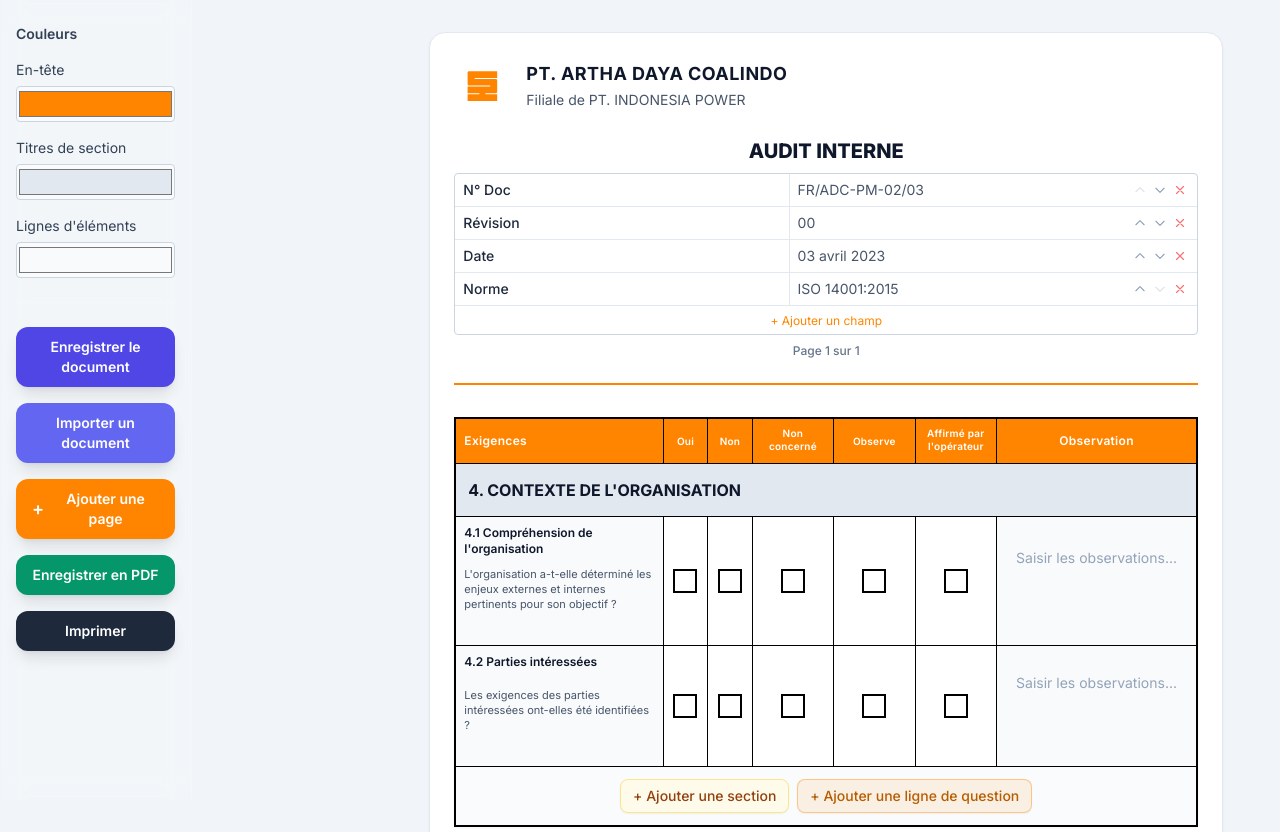
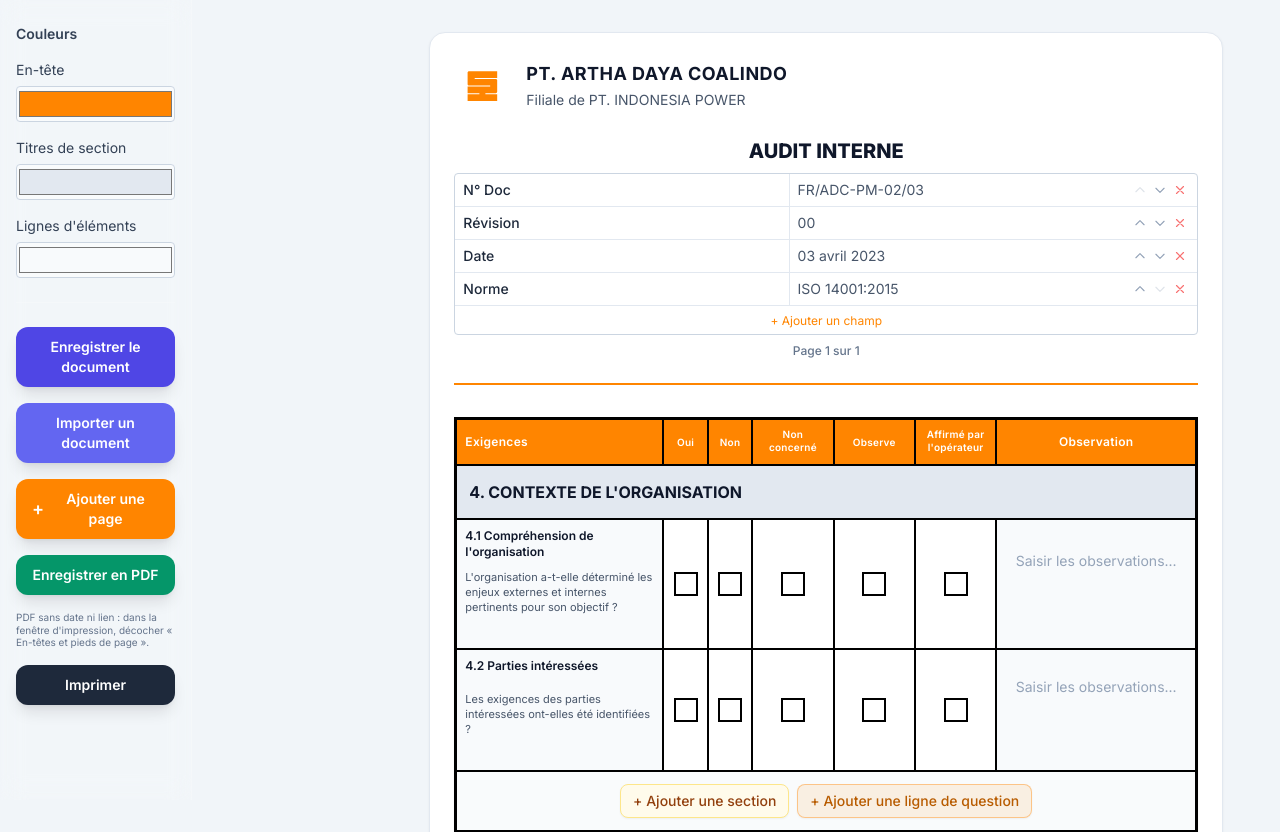
Before and after one commit to messaoudinedjemeddine/Audit-Doc-maker, a Next.js app: page / in a window 1280 px wide. Shown: the top 832 px of the page. Built offline with nearby package versions, Linux system fonts and the light colour scheme.

Commit message:
PDF: observation borders 2px like others; neutral title; note to disable headers/footers for clean PDF

```diff
--- a/src/app/globals.css
+++ b/src/app/globals.css
@@ -37,25 +37,28 @@
     background: transparent !important;
     box-shadow: none !important;
   }
-  /* Keep table cell borders visible when saving/printing - black */
+  /* Keep table cell borders visible when saving/printing - black, same weight for all (including observation) */
   table td,
   table th {
-    border: 1px solid #000 !important;
+    border: 2px solid #000 !important;
+  }
+  td.observation-cell {
+    border: 2px solid #000 !important;
   }
 }
 
 /* Vertical lines between all columns (Exigences | Oui | Non | ... | Observation) - black */
 table.audit-table td,
 table.audit-table th {
-  border: 1px solid #000 !important;
+  border: 2px solid #000 !important;
 }
 
-/* Horizontal lines between observation cells - black */
+/* Observation cells: same bold borders on all sides (screen + print) */
 td.observation-cell {
-  border-bottom: 1px solid #000 !important;
+  border: 2px solid #000 !important;
 }
 @media print {
   td.observation-cell {
-    border-bottom: 1px solid #000 !important;
+    border: 2px solid #000 !important;
   }
 }
--- a/src/app/layout.tsx
+++ b/src/app/layout.tsx
@@ -5,7 +5,7 @@
 const inter = Inter({ subsets: ['latin'], variable: '--font-inter' })
 
 export const metadata: Metadata = {
-  title: 'Aridj best auditor',
+  title: 'Document d\'audit',
   description: 'Create and edit internal audit documents for ISO 14001:2015',
 }
 
--- a/src/app/page.tsx
+++ b/src/app/page.tsx
@@ -189,10 +189,13 @@
           type="button"
           onClick={handleSavePdf}
           className="flex items-center justify-center gap-2 rounded-xl bg-emerald-600 px-4 py-2.5 text-sm font-semibold text-white shadow-lg transition hover:bg-emerald-700 focus:outline-none focus:ring-2 focus:ring-emerald-400 focus:ring-offset-2"
-          title="Ouvre la boîte d'impression — choisir « Enregistrer au format PDF » comme destination"
+          title="Ouvre la boîte d'impression. Pour ne pas afficher la date, le titre et l'URL sur le PDF : décocher « En-têtes et pieds de page » (ou « Headers and footers »)."
         >
           Enregistrer en PDF
         </button>
+        <p className="text-[10px] leading-tight text-slate-500">
+          PDF sans date ni lien : dans la fenêtre d&apos;impression, décocher « En-têtes et pieds de page ».
+        </p>
         <button
           type="button"
           onClick={handlePrint}
```
